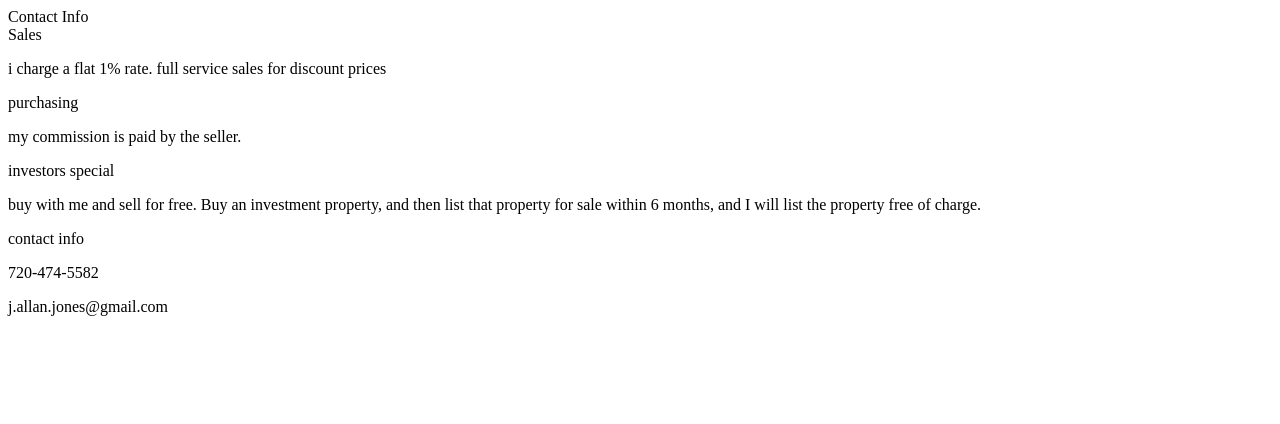
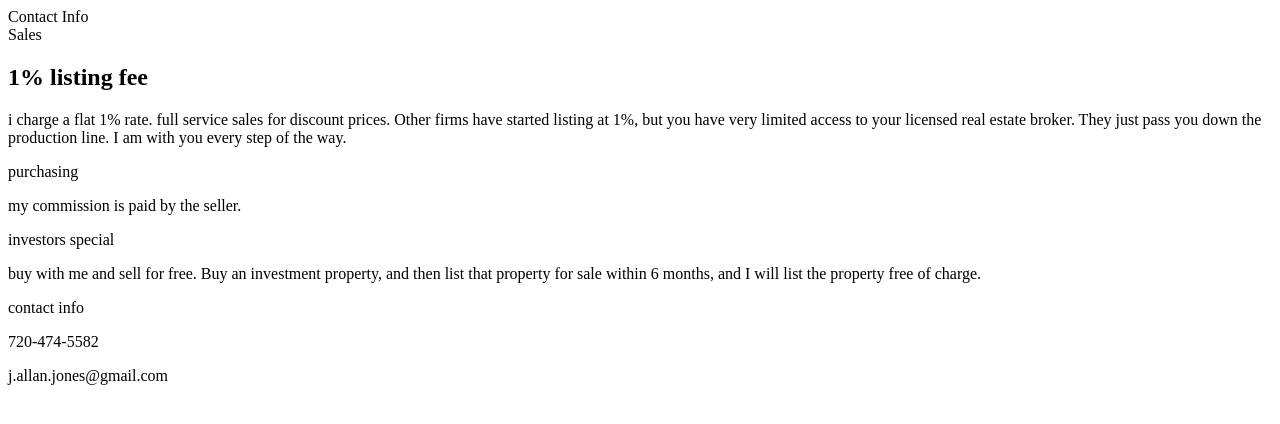
Before and after one commit to JoshuaAllanCode/RealEstateWebsite, a plain HTML site: page index.html in a window 1280 px wide. Drawn offline with Linux system fonts and the light colour scheme.

Commit message:
Update index.html

```diff
--- a/index.html
+++ b/index.html
@@ -6,7 +6,8 @@
 <body>
 	<div>Contact Info</div>
 	<div>Sales</div>
-		<p>i charge a flat 1% rate. full service sales for discount prices</p>
+	<h2>1% listing fee</h2>
+		<p>i charge a flat 1% rate. full service sales for discount prices.  Other firms have started listing at 1%, but you have very limited access to your licensed real estate broker.  They just pass you down the production line. I am with you every step of the way.</p>
 	<div>purchasing</div>
 		<p>my commission is paid by the seller.</p>
 	<div>investors special
```
